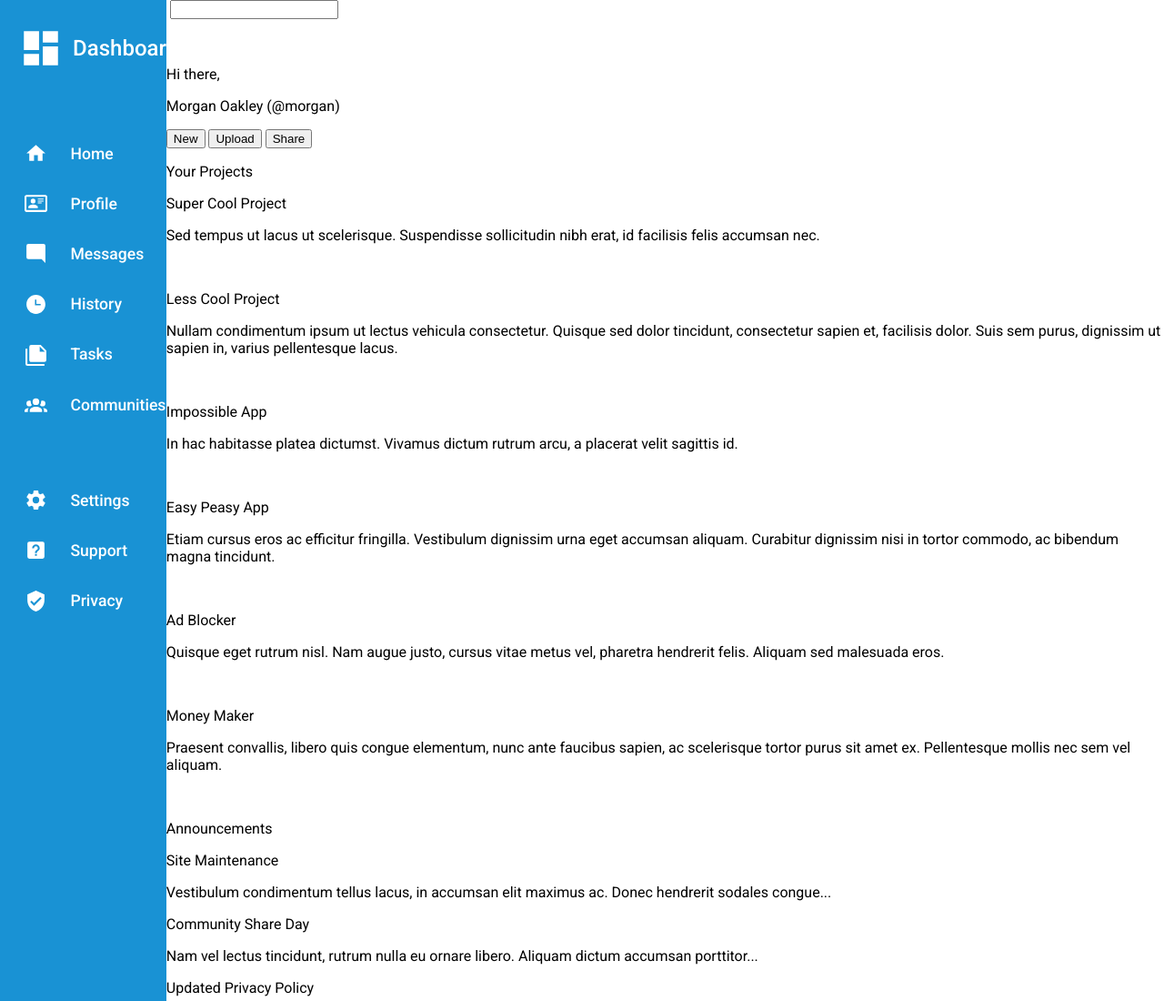
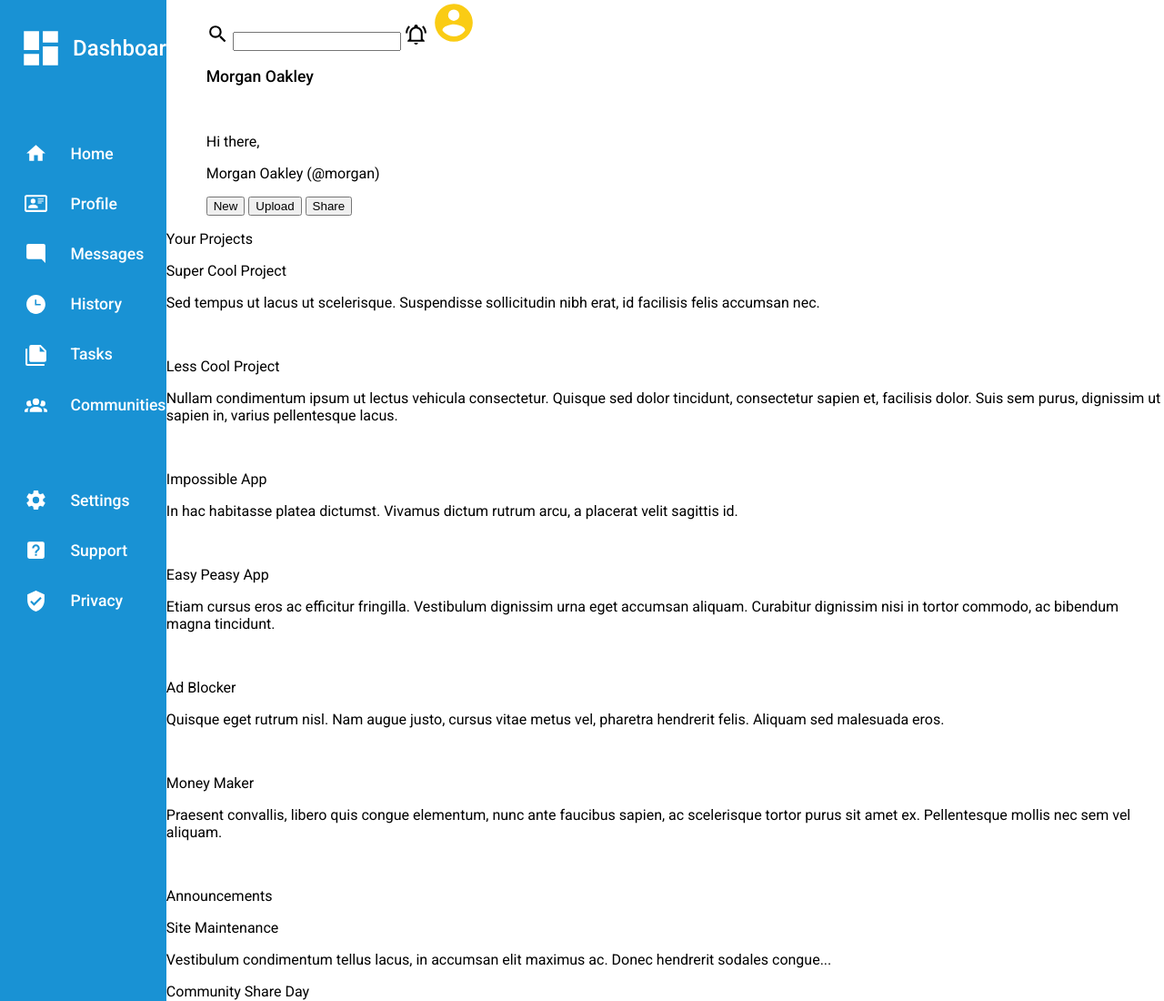
Before and after one commit to PersephoneXO/top-admin-dashboard, a plain HTML site: page index.html in a window 1280 px wide. Shown: the top 1100 px of the page at 91% size. Drawn offline with Linux system fonts and the light colour scheme.

Commit message:
header css started

```diff
--- a/index.html
+++ b/index.html
@@ -67,11 +67,11 @@
         <div class="header">
 
             <div class="header-row1">
-                <img class="header-icons" src="">
+                <svg class="header-icon" xmlns="http://www.w3.org/2000/svg" viewBox="0 0 24 24"><path d="M9.5,3A6.5,6.5 0 0,1 16,9.5C16,11.11 15.41,12.59 14.44,13.73L14.71,14H15.5L20.5,19L19,20.5L14,15.5V14.71L13.73,14.44C12.59,15.41 11.11,16 9.5,16A6.5,6.5 0 0,1 3,9.5A6.5,6.5 0 0,1 9.5,3M9.5,5C7,5 5,7 5,9.5C5,12 7,14 9.5,14C12,14 14,12 14,9.5C14,7 12,5 9.5,5Z" /></svg>
                 <input type="text" id="searchbar">
-                <img class="header-icons" src="">
-                <img id="header-profile-r1" src="">
-                <p id="header-name-r1"></p>
+                <svg class="header-icon" xmlns="http://www.w3.org/2000/svg" viewBox="0 0 24 24"><path d="M10,21H14A2,2 0 0,1 12,23A2,2 0 0,1 10,21M21,19V20H3V19L5,17V11C5,7.9 7.03,5.17 10,4.29C10,4.19 10,4.1 10,4A2,2 0 0,1 12,2A2,2 0 0,1 14,4C14,4.1 14,4.19 14,4.29C16.97,5.17 19,7.9 19,11V17L21,19M17,11A5,5 0 0,0 12,6A5,5 0 0,0 7,11V18H17V11M19.75,3.19L18.33,4.61C20.04,6.3 21,8.6 21,11H23C23,8.07 21.84,5.25 19.75,3.19M1,11H3C3,8.6 3.96,6.3 5.67,4.61L4.25,3.19C2.16,5.25 1,8.07 1,11Z" /></svg>
+                <svg id="header-profile-r1" xmlns="http://www.w3.org/2000/svg" viewBox="0 0 24 24"><path d="M12,19.2C9.5,19.2 7.29,17.92 6,16C6.03,14 10,12.9 12,12.9C14,12.9 17.97,14 18,16C16.71,17.92 14.5,19.2 12,19.2M12,5A3,3 0 0,1 15,8A3,3 0 0,1 12,11A3,3 0 0,1 9,8A3,3 0 0,1 12,5M12,2A10,10 0 0,0 2,12A10,10 0 0,0 12,22A10,10 0 0,0 22,12C22,6.47 17.5,2 12,2Z" /></svg>
+                <p id="header-name-r1">Morgan Oakley</p>
             </div>
 
             <div class="header-row2">
--- a/styles.css
+++ b/styles.css
@@ -17,6 +17,8 @@ body{
     "sb mcc" ;
 }
 
+
+/*sidebar css*/
 .sidebar{
     grid-area: sb;
     display: grid;
@@ -100,9 +102,46 @@ body{
     grid-column: 2/3;
 }
 
+
+
+/*header css*/
 .header{
     grid-area: hdr;
+    padding-left: 4%;
+    display: grid;
+    grid-template-areas: "hr1"
+    "hr2";
 }
+
+.header-row1{
+    grid-area: hr1;
+}
+
+
+.header-icon{
+    height: 25px;
+}
+
+#header-profile-r1{
+    height: 50px;
+    fill: #facc14;
+}
+
+#header-name-r1{
+    font-weight: 500;
+    font-size: 1.1rem;
+}
+
+
+
+.header-row2{
+grid-area: hr2;
+}
+
+
+
+
+
 
 .main-content-container{
     grid-area: mcc;
```
